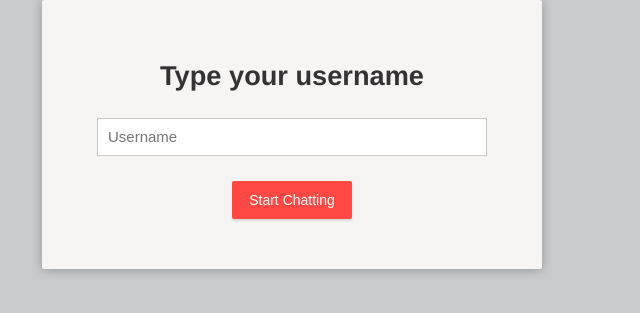
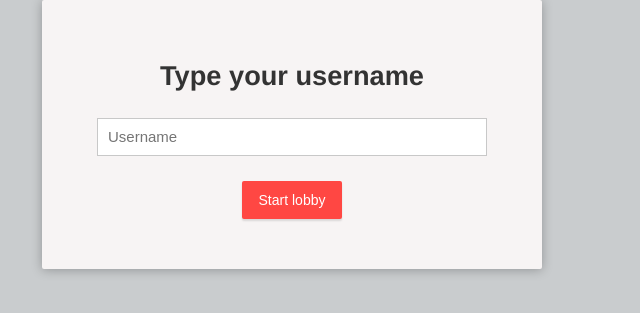
Before and after one commit to KaralabeZeller/Project-G-api, a Spring Boot app: page / in a window 1280 px wide. Shown: the top 313 px of the page, without its empty margins (0-640 px from the left). Run offline with Spring Boot 4, Linux system fonts and the light colour scheme; some of the project's set-up classes (security, data sources, template engines, error pages and the like) are left out, and stand-ins take their place; some libraries are stand-ins or nearby versions.

Commit message:
MInor html fix

```diff
--- a/src/main/resources/static/index.html
+++ b/src/main/resources/static/index.html
@@ -20,8 +20,7 @@
 						autocomplete="off" class="form-control" />
 				</div>
 				<div class="form-group">
-					<button type="submit" class="accent username-submit">Start
-						Chatting</button>
+					<button type="submit" class="accent username-submit">Start lobby</button>
 				</div>
 			</form>
 		</div>
```
